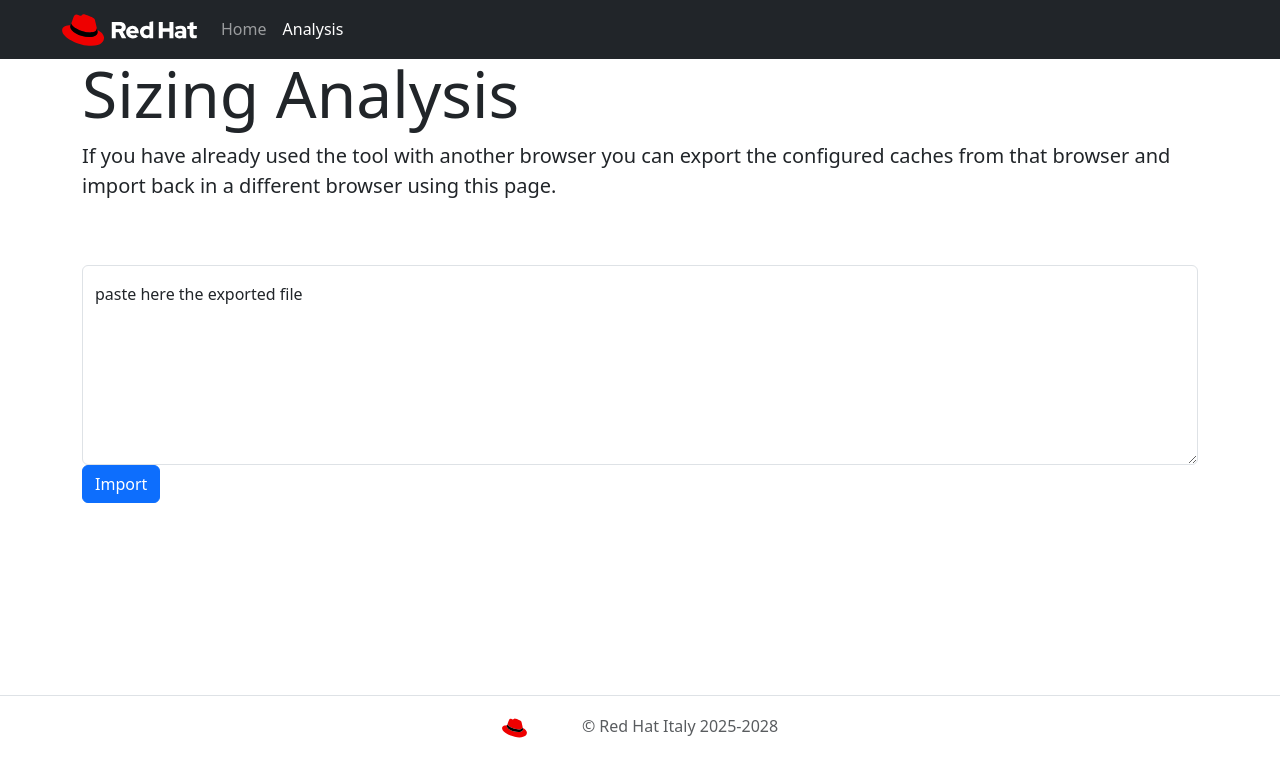
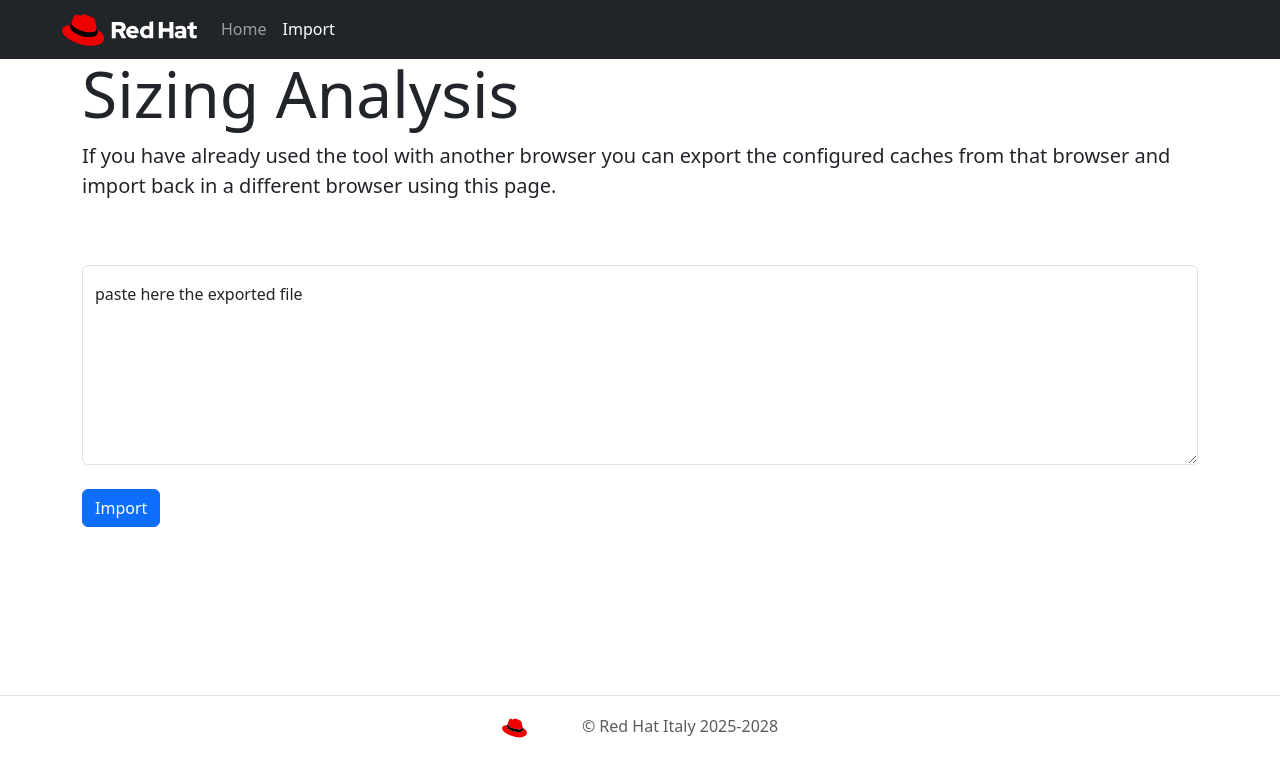
Before and after one commit to aleoncini/dgst, a plain HTML site: page docs/import.html in a window 1280 px wide. Drawn offline with nearby package versions, Linux system fonts and the light colour scheme.

Commit message:
some fix to import page

```diff
--- a/docs/import.html
+++ b/docs/import.html
@@ -45,7 +45,7 @@
         <div class="collapse navbar-collapse" id="navbarNavAltMarkup">
             <div class="navbar-nav">
                 <a class="nav-link" href="index.html">Home</a>
-                <a class="nav-link active" aria-current="page" href="#">Analysis</a>
+                <a class="nav-link active" aria-current="page" href="#">Import</a>
             </div>
         </div>
     </div>
@@ -68,6 +68,7 @@
             <textarea class="form-control" placeholder="paste here the exported file" id="cachesTextarea" style="height: 200px"></textarea>
             <label for="cachesTextarea">paste here the exported file</label>
         </div>
+        <br>
         <button type="button" class="btn btn-primary" id="importButton">
             Import
         </button>
```
